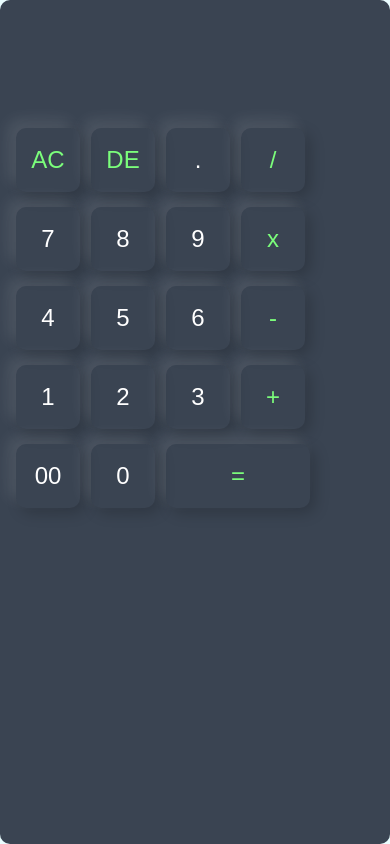
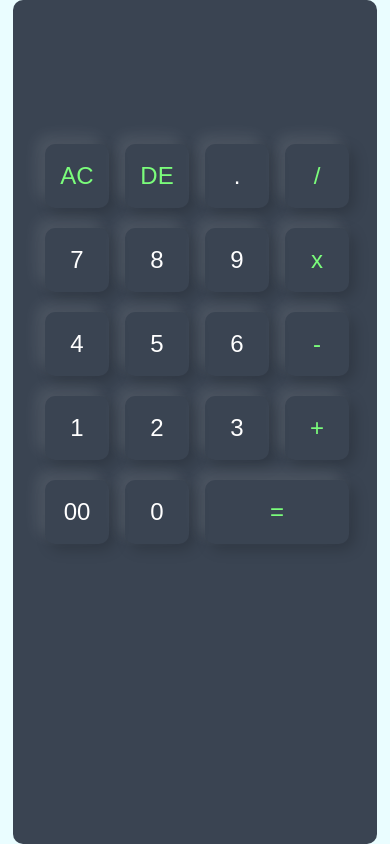
Before and after one commit to Swathi-S2004/CODSOFT, a plain HTML site: page Task3/index.html in a window 390 px wide. Drawn offline with Linux system fonts and the light colour scheme.

Commit message:
Update style.css

```diff
--- a/Task3/style.css
+++ b/Task3/style.css
@@ -56,11 +56,6 @@ form input.equal{
 
 @media screen and (max-width:480px) {
     .calculator{
-        width: 100%;
         height: 100vh;
-        padding: 1rem;
-    }
-    .values{
-        gap: 15px;
     }
 }
```
